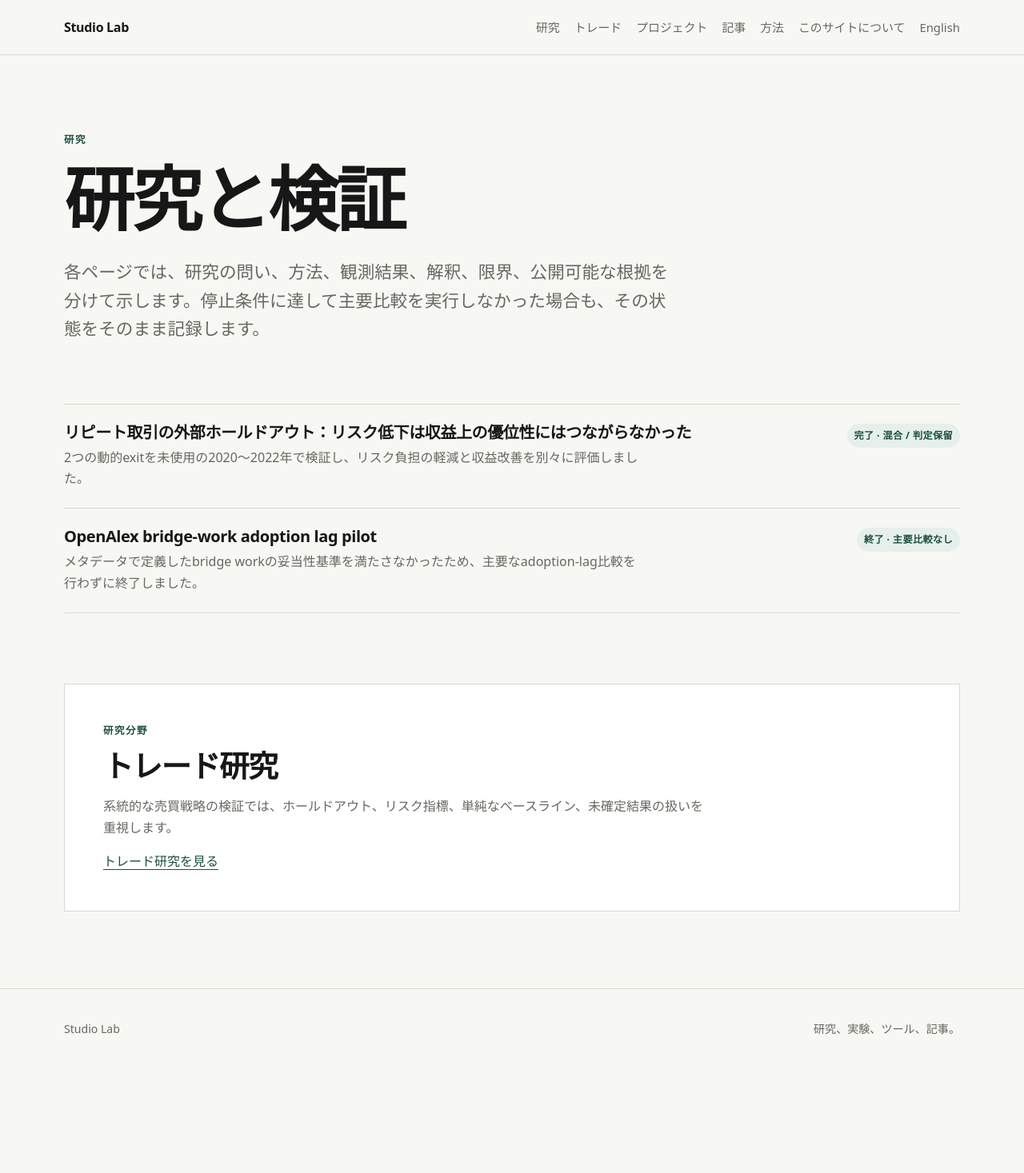
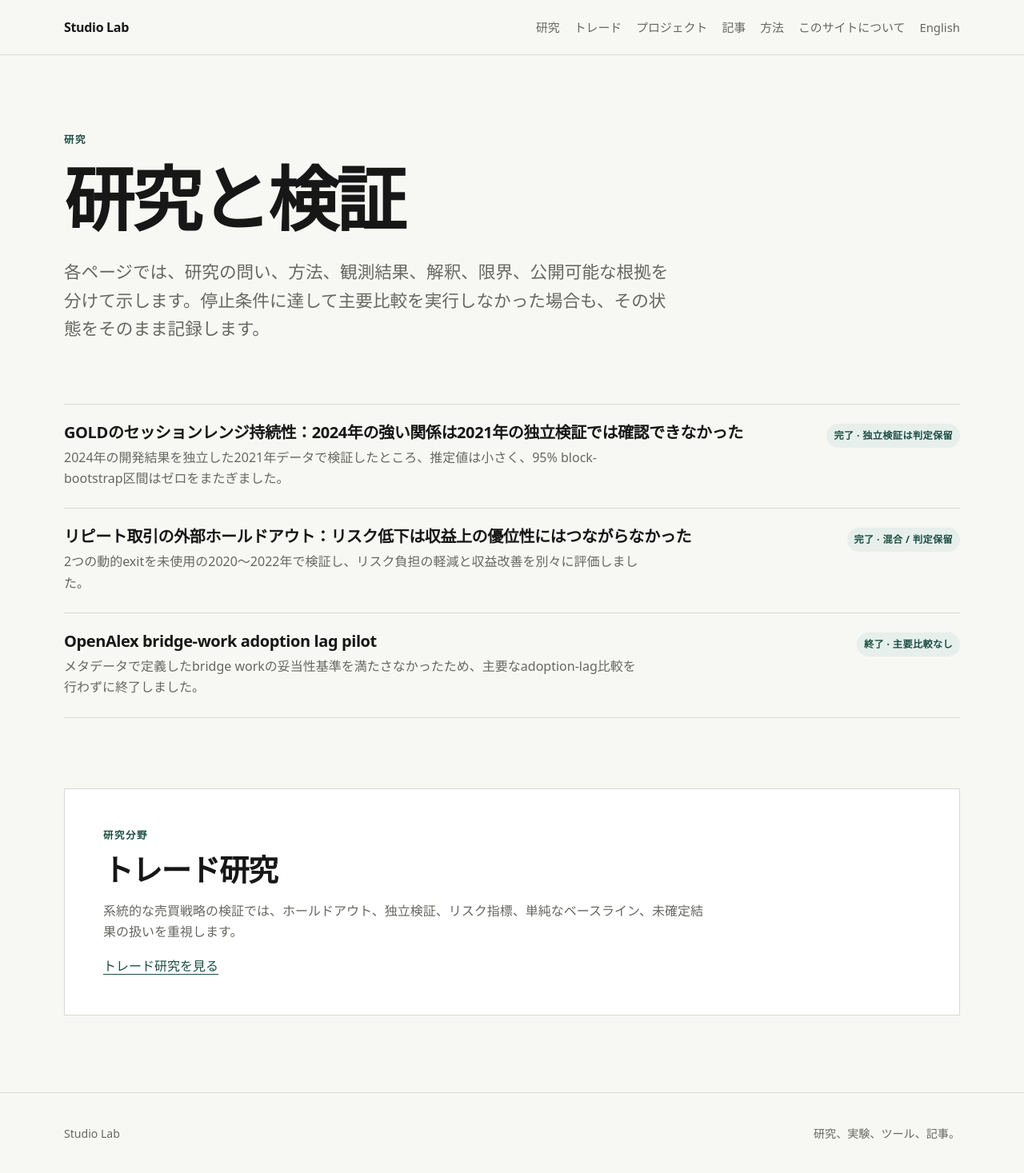
Before and after one commit to Josh-Temple/studio-lab-research, a Jekyll site: the page built from ja/research/index.md, in a window 1280 px wide. Shown: the whole page at 80% size. Built offline with Jekyll 4.4.1, drawn with Linux system fonts in a browser that asks for light colours; before the commit the page ends 1337 px from its top, so only the background shows below that.

Commit message:
日本語研究一覧にGOLD独立検証を追加

```diff
--- a/ja/research/index.md
+++ b/ja/research/index.md
@@ -11,6 +11,13 @@ description: Studio Labの公開研究。方法、結果、限界、根拠を分
 
 <section class="section">
   <div class="research-list">
+    <article class="research-item">
+      <div>
+        <h2><a href="{{ '/ja/research/gold-session-range-independent-validation/' | relative_url }}">GOLDのセッションレンジ持続性：2024年の強い関係は2021年の独立検証では確認できなかった</a></h2>
+        <p>2024年の開発結果を独立した2021年データで検証したところ、推定値は小さく、95% block-bootstrap区間はゼロをまたぎました。</p>
+      </div>
+      <span class="status">完了 · 独立検証は判定保留</span>
+    </article>
     <article class="research-item">
       <div>
         <h2><a href="{{ '/ja/research/repeat-trading-external-holdout/' | relative_url }}">リピート取引の外部ホールドアウト：リスク低下は収益上の優位性にはつながらなかった</a></h2>
@@ -31,6 +38,6 @@ description: Studio Labの公開研究。方法、結果、限界、根拠を分
 <section class="section public-boundary">
   <p class="eyebrow">研究分野</p>
   <h2>トレード研究</h2>
-  <p>系統的な売買戦略の検証では、ホールドアウト、リスク指標、単純なベースライン、未確定結果の扱いを重視します。</p>
+  <p>系統的な売買戦略の検証では、ホールドアウト、独立検証、リスク指標、単純なベースライン、未確定結果の扱いを重視します。</p>
   <a href="{{ '/ja/trading/' | relative_url }}">トレード研究を見る</a>
 </section>
```
